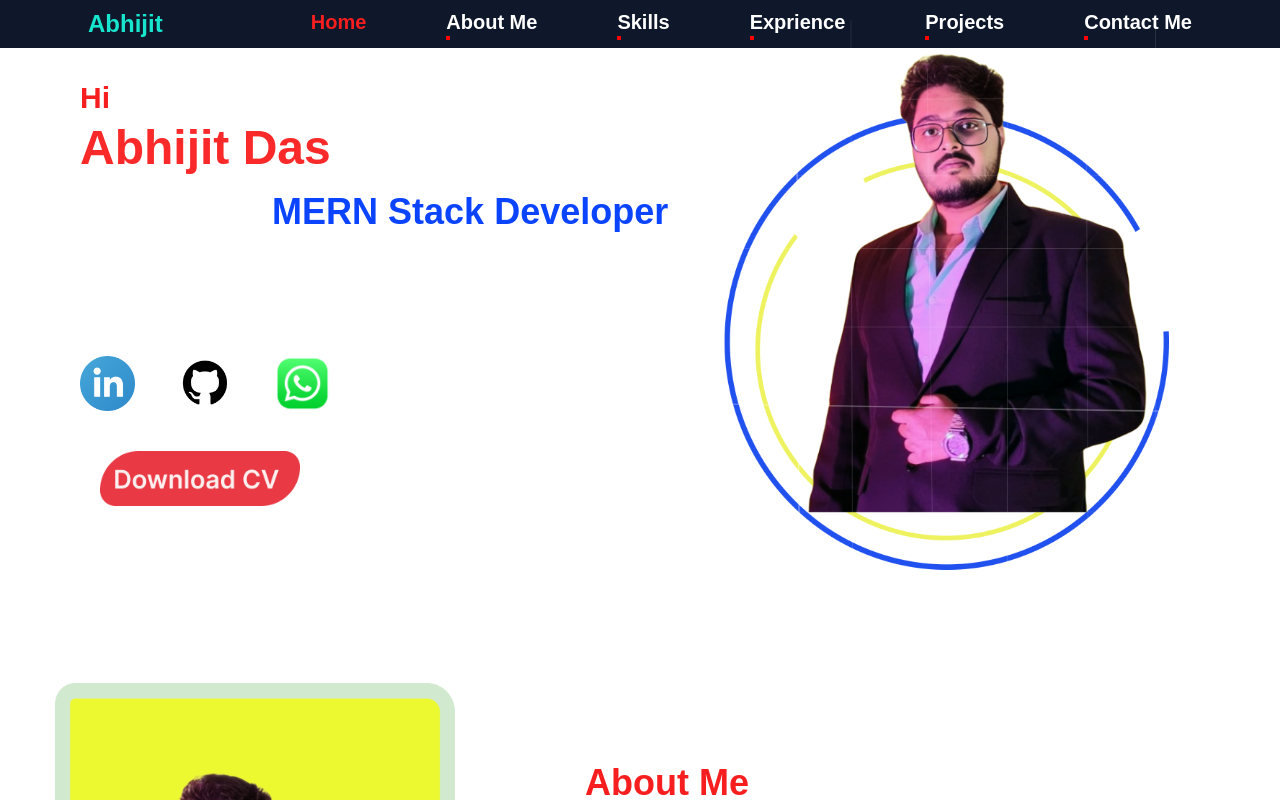
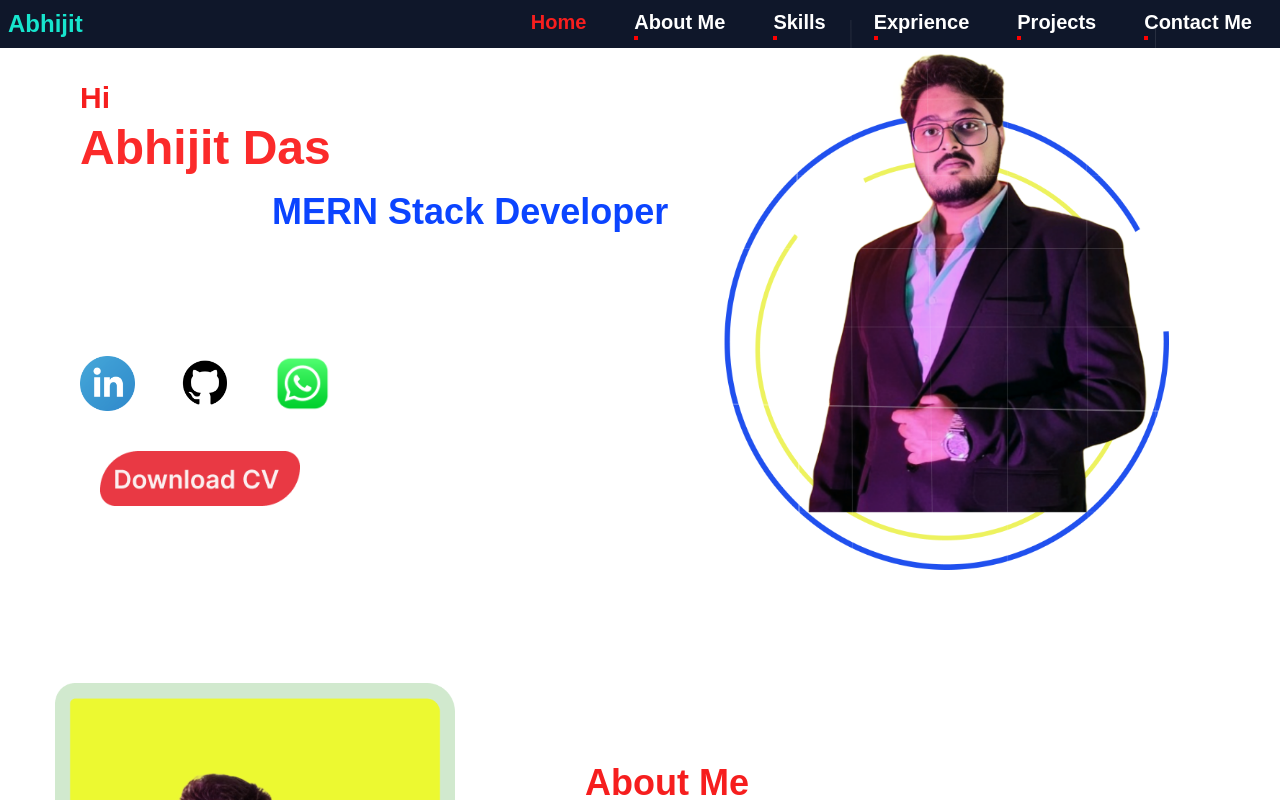
Before and after one commit to abhijit84842/Abhijit_Portfolio, a Next.js app: page / in a window 1280 px wide. Shown: the top 800 px of the page. Built offline with nearby package versions, Linux system fonts and the light colour scheme.

Commit message:
make responsive navbar sm and 2xl break point

```diff
--- a/app/components/NavBar/Nav.js
+++ b/app/components/NavBar/Nav.js
@@ -14,12 +14,12 @@ const NavBar = () => {
     });
   });
   return (
-    <div className="hidden sm:flex justify-between p-2 bg-slate-900 w-full fixed">
+    <div className="hidden sm:flex justify-between p-2 bg-slate-900 w-full fixed 2xl:flex justify-between p-2 bg-slate-900 w-full fixed">
       <div>
-        <h2 className="ml-20 text-2xl font-semibold text-[#17E5CD]">Abhijit</h2>
+        <h2 className="sm:ml-0   2xl:ml-20 text-2xl font-semibold text-[#17E5CD]">Abhijit</h2>
       </div>
 
-      <nav className="animation-box-nav flex gap-20 mr-20 text-xl font-semibold text-white">
+      <nav className="animation-box-nav  sm:flex gap-[3rem] mr-5 text-xl font-semibold text-white  2xl:flex gap-20 mr-20 text-xl font-semibold text-white">
         <div className="navLink text-[#F61E1E]">
           <Link href={"/"}>Home</Link>
         </div>
```
